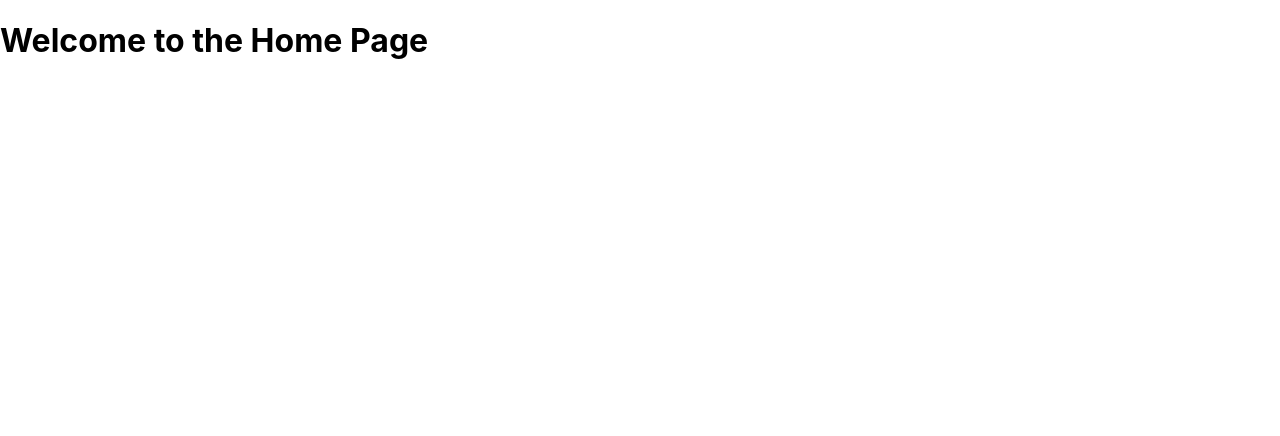
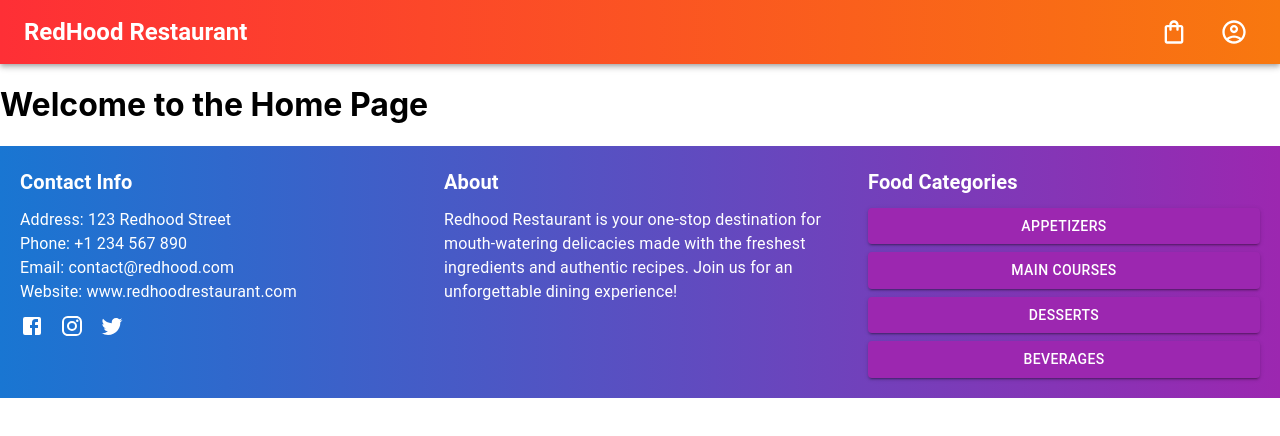
Before and after one commit to thilakshan1999/redHood_restaurant, a React (Create React App) app: page / in a window 1280 px wide. Shown: the top 436 px of the page. Built offline with nearby package versions, Linux system fonts and the light colour scheme.

Commit message:
header and footer added

```diff
--- a/package.json
+++ b/package.json
@@ -5,6 +5,7 @@
   "dependencies": {
     "@emotion/react": "^11.14.0",
     "@emotion/styled": "^11.14.0",
+    "@mui/icons-material": "^6.4.0",
     "@mui/material": "^6.4.0",
     "cra-template": "1.2.0",
     "react": "^19.0.0",
--- /dev/null
+++ b/src/components/ui/button/customIconButton.jsx
@@ -0,0 +1,24 @@
+import React from "react";
+import IconButton from "@mui/material/IconButton";
+
+const CustomIconButton = ({
+  icon,
+  color,
+  fontSize = "28px",
+  sx = {},
+  onClick,
+}) => {
+  return (
+    <IconButton
+      sx={{
+        color: color,
+        ...sx,
+      }}
+      onClick={onClick}
+    >
+      {React.cloneElement(icon, { sx: { fontSize } })}
+    </IconButton>
+  );
+};
+
+export default CustomIconButton;
--- /dev/null
+++ b/src/components/ui/typography/customTypography.jsx
@@ -0,0 +1,28 @@
+import React from "react";
+import { useTheme } from "@mui/material/styles";
+import { Typography } from "@mui/material";
+
+const CustomTypography = ({
+  text,
+  variant = "body1",
+  color,
+  align = "inherit",
+  sx = {},
+}) => {
+  const theme = useTheme();
+  return (
+    <Typography
+      variant={variant}
+      color={color}
+      align={align}
+      sx={{
+        fontFamily: theme.typography.fontFamily,
+        ...sx,
+      }}
+    >
+      {text}
+    </Typography>
+  );
+};
+
+export default CustomTypography;
--- a/src/layouts/layout.js
+++ b/src/layouts/layout.js
@@ -1,7 +1,15 @@
 import { Outlet } from "react-router-dom";
+import Header from "../sections/header/header";
+import Footer from "../sections/footer/footer";
 
 const Layout = () => {
-  return <>{<Outlet />}</>;
+  return (
+    <div>
+      <Header />
+      <Outlet />
+      <Footer />
+    </div>
+  );
 };
 
 export default Layout;
--- /dev/null
+++ b/src/sections/footer/footer.jsx
@@ -0,0 +1,84 @@
+import React from "react";
+import { Box, Typography, Grid, Button, Link } from "@mui/material";
+import { Facebook, Instagram, Twitter } from "@mui/icons-material";
+
+const Footer = () => {
+  return (
+    <Box
+      component="footer"
+      sx={{
+        background: "linear-gradient(90deg, #1976d2, #9c27b0)",
+        color: "white",
+        padding: "20px",
+      }}
+    >
+      <Grid container spacing={4}>
+        {/* Contact Info */}
+        <Grid item xs={12} md={4}>
+          <Typography
+            variant="h6"
+            sx={{ marginBottom: "10px", fontWeight: "bold" }}
+          >
+            Contact Info
+          </Typography>
+          <Typography>Address: 123 Redhood Street</Typography>
+          <Typography>Phone: +1 234 567 890</Typography>
+          <Typography>Email: contact@redhood.com</Typography>
+          <Typography>Website: www.redhoodrestaurant.com</Typography>
+          <Box sx={{ display: "flex", gap: 2, marginTop: "10px" }}>
+            <Link href="#" color="inherit">
+              <Facebook />
+            </Link>
+            <Link href="#" color="inherit">
+              <Instagram />
+            </Link>
+            <Link href="#" color="inherit">
+              <Twitter />
+            </Link>
+          </Box>
+        </Grid>
+
+        {/* About */}
+        <Grid item xs={12} md={4}>
+          <Typography
+            variant="h6"
+            sx={{ marginBottom: "10px", fontWeight: "bold" }}
+          >
+            About
+          </Typography>
+          <Typography>
+            Redhood Restaurant is your one-stop destination for mouth-watering
+            delicacies made with the freshest ingredients and authentic recipes.
+            Join us for an unforgettable dining experience!
+          </Typography>
+        </Grid>
+
+        {/* Food Categories */}
+        <Grid item xs={12} md={4}>
+          <Typography
+            variant="h6"
+            sx={{ marginBottom: "10px", fontWeight: "bold" }}
+          >
+            Food Categories
+          </Typography>
+          <Box sx={{ display: "flex", flexDirection: "column", gap: 1 }}>
+            <Button variant="contained" color="secondary">
+              Appetizers
+            </Button>
+            <Button variant="contained" color="secondary">
+              Main Courses
+            </Button>
+            <Button variant="contained" color="secondary">
+              Desserts
+            </Button>
+            <Button variant="contained" color="secondary">
+              Beverages
+            </Button>
+          </Box>
+        </Grid>
+      </Grid>
+    </Box>
+  );
+};
+
+export default Footer;
--- /dev/null
+++ b/src/sections/header/header.jsx
@@ -0,0 +1,43 @@
+import React from "react";
+import { AppBar, Toolbar, Box, useTheme } from "@mui/material";
+import {
+  ShoppingBagOutlined,
+  AccountCircleOutlined,
+} from "@mui/icons-material";
+import CustomTypography from "../../components/ui/typography/customTypography";
+import CustomIconButton from "../../components/ui/button/customIconButton";
+
+const Header = () => {
+  const theme = useTheme();
+  return (
+    <AppBar
+      position="static"
+      sx={{
+        background: `linear-gradient(90deg,${theme.palette.primary.dark},${theme.palette.primary.main})`,
+      }}
+    >
+      <Toolbar>
+        <CustomTypography
+          text={"RedHood Restaurant"}
+          variant="h5"
+          color={theme.palette.text.white}
+          sx={{ flexGrow: 1, fontWeight: "bold" }}
+        />
+
+        {/* Right Section: Cart and Profile */}
+        <Box sx={{ display: "flex", gap: 2 }}>
+          <CustomIconButton
+            icon={<ShoppingBagOutlined />}
+            color={theme.palette.text.white}
+          />
+          <CustomIconButton
+            icon={<AccountCircleOutlined />}
+            color={theme.palette.text.white}
+          />
+        </Box>
+      </Toolbar>
+    </AppBar>
+  );
+};
+
+export default Header;
--- a/src/theme.js
+++ b/src/theme.js
@@ -4,10 +4,17 @@ import { createTheme } from "@mui/material/styles";
 const theme = createTheme({
   palette: {
     primary: {
-      main: "#1976d2",
+      main: "#f8780f",
+      dark: "#fe2f36",
     },
     secondary: {
       main: "#9c27b0",
+    },
+    text: {
+      black: "#000000",
+      white: "#ffffff",
+      lightGrey: "#d3d3d3",
+      darkGrey: "#4d4d4d",
     },
   },
   typography: {
```
Also changed, not shown: 1 other file (tests, documents, lock files or other folders).
